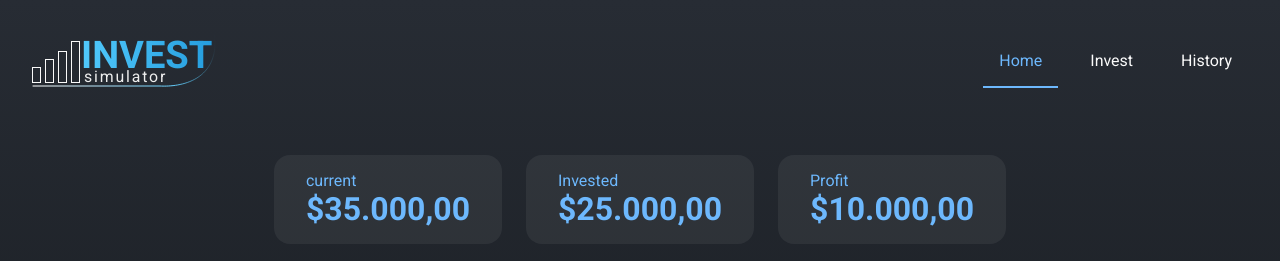
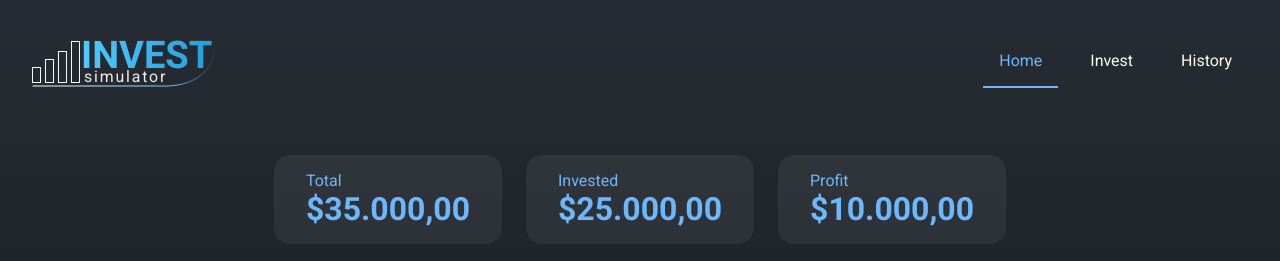
Before and after one commit to massaaki/context-api-with-next-sample, a Next.js app: page / in a window 1280 px wide. Shown: the top 261 px of the page. Built offline with nearby package versions, Linux system fonts and the light colour scheme.

Commit message:
fix: change Current to total

```diff
--- a/src/components/Resume/index.tsx
+++ b/src/components/Resume/index.tsx
@@ -6,7 +6,7 @@ export const Resume = () => {
     <S.Container>
       <S.Content>
         <ul>
-          <ResumeItem title='current' value='$35.000,00' />
+          <ResumeItem title='Total' value='$35.000,00' />
           <ResumeItem title='Invested' value='$25.000,00' />
           <ResumeItem title='Profit' value='$10.000,00' />
         </ul>
```
